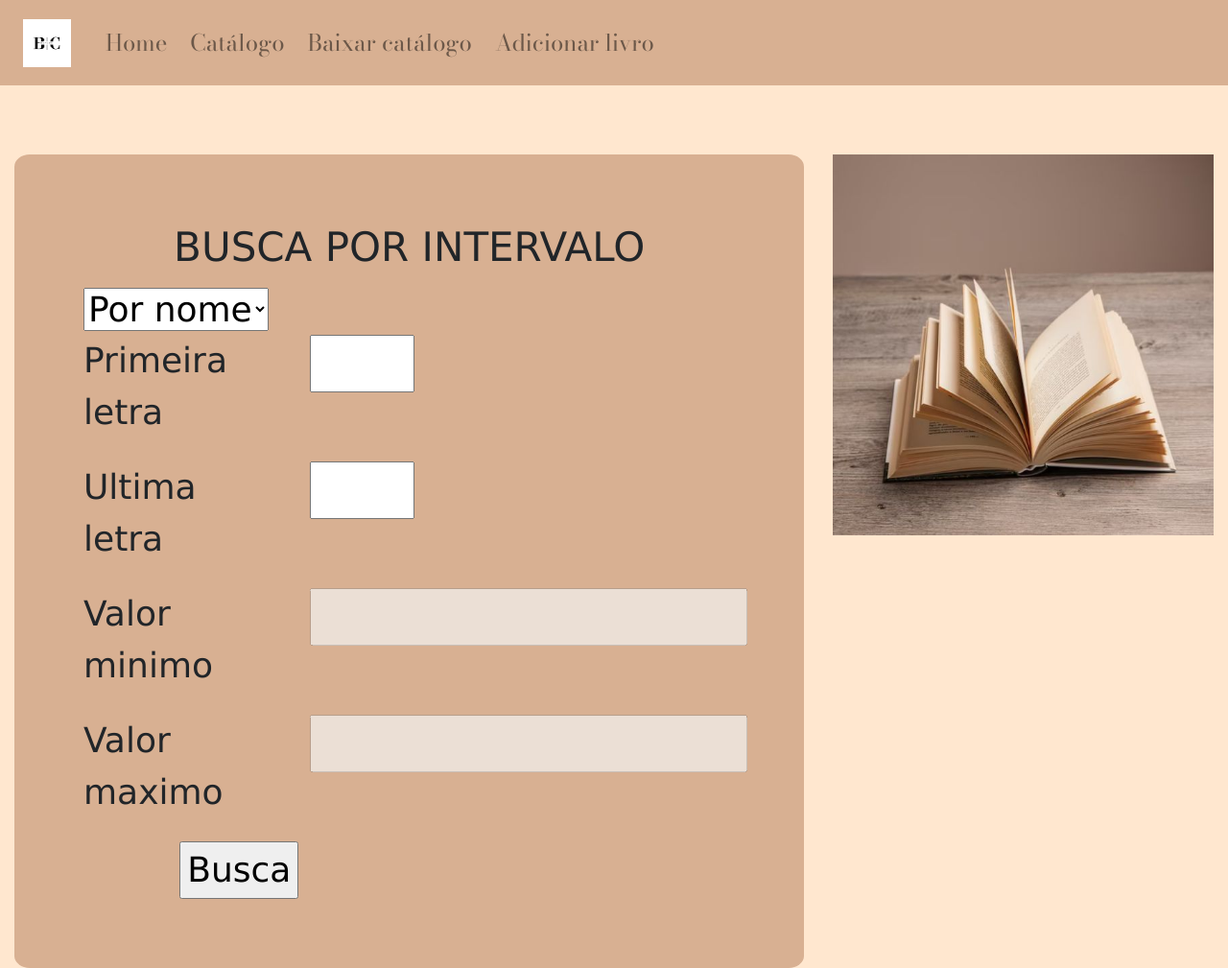
After one commit to tatirib08/estruturas-de-dados, a Flask app: page /mostrarBusca in a window 1280 px wide. The commit adds this page. Shown: the whole page at 96% size. Run offline with Flask 3, Linux system fonts and the light colour scheme; some libraries are stand-ins or nearby versions.

Commit message:
js e py de busca por intervalo ok

```diff
--- a/app_web/main.py
+++ b/app_web/main.py
@@ -66,5 +66,26 @@ def novoLivro():
     # return jsonify(livros.catalogo), 201
     return render_template('catalogo.html')
 
+@app.route('/mostrarBusca')
+def mostrarBusca():
+
+    return render_template('busca_livro_intervalo.html')
+
+@app.route('/buscaIntervalo', methods=['POST'])
+def buscaIntervalo():
+    # print(request.form)
+
+    if(request.form["options"] == "1"):
+        primeira_letra = request.form["fprimeiraletra"]
+        ultima_letra = request.form["fultimaletra"]
+        print("\nPrimeira letra: ", primeira_letra)
+        print("\nUltima letra: ", ultima_letra)
+    if(request.form["options"]== "2"):
+        valor_min = request.form["fmin"]
+        valor_max = request.form["fmax"]
+        print("Valor min: ", valor_min)
+        print("Valor max: ", valor_max)
+
+    return render_template('catalogo.html')
 
 app.run(debug = True)
--- /dev/null
+++ b/app_web/templates/busca_livro_intervalo.html
@@ -0,0 +1,233 @@
+<!DOCTYPE html>
+<html lang="en">
+<head>
+  <title>Bücher</title>
+  <meta charset="utf-8">
+  <meta name="viewport" content="width=device-width, initial-scale=1">
+  <link rel="stylesheet" href="https://cdn.jsdelivr.net/npm/bootstrap@4.0.0/dist/css/bootstrap.min.css" integrity="sha384-Gn5384xqQ1aoWXA+058RXPxPg6fy4IWvTNh0E263XmFcJlSAwiGgFAW/dAiS6JXm" crossorigin="anonymous">
+  <script src="https://code.jquery.com/jquery-3.2.1.slim.min.js" integrity="sha384-KJ3o2DKtIkvYIK3UENzmM7KCkRr/rE9/Qpg6aAZGJwFDMVNA/GpGFF93hXpG5KkN" crossorigin="anonymous"></script>
+  <script src="https://cdn.jsdelivr.net/npm/popper.js@1.12.9/dist/umd/popper.min.js" integrity="sha384-ApNbgh9B+Y1QKtv3Rn7W3mgPxhU9K/ScQsAP7hUibX39j7fakFPskvXusvfa0b4Q" crossorigin="anonymous"></script>
+  <script src="https://cdn.jsdelivr.net/npm/bootstrap@4.0.0/dist/js/bootstrap.min.js" integrity="sha384-JZR6Spejh4U02d8jOt6vLEHfe/JQGiRRSQQxSfFWpi1MquVdAyjUar5+76PVCmYl" crossorigin="anonymous"></script>
+
+  <style>
+    @import url('https://fonts.googleapis.com/css2?family=Bodoni+Moda:ital,opsz,wght@0,6..96,400..900;1,6..96,400..900&display=swap');
+
+    *{
+      font-family: "Bodoni Moda", serif;
+      font-weight: normal;
+      font-size: 1.5rem;
+    }
+
+    body {
+      background-color: #FFE7CF;
+    }
+
+    /* Remove the navbar's default margin-bottom and rounded borders */
+    .navbar {
+      background-color:#D8B092;
+    }
+
+    /* Set black background color, white text and some padding */
+    footer {
+      background-color: #555;
+      color: white;
+      padding: 15px;
+    }
+
+    .debug{
+      border: 10px solid red;
+    }
+
+    .rectangle{
+      background-color: #D8B092;
+      border-radius: 2vh / 1vw ;
+      font-size: 2.5rem;
+    }
+
+    .menu{
+      /* font-family:Verdana, Geneva, Tahoma, sans-serif; */
+      font-size: 1rem;
+      /* font-weight:normal; */
+    }
+
+    .fonte{
+      font-family:Verdana, Geneva, Tahoma, sans-serif !important;
+    }
+
+  </style>
+</head>
+
+<body>
+
+  <nav class="navbar navbar-expand-lg navbar-light">
+    <a class="navbar-brand" href="#">
+      <img src="../static/img/logo-bucher1.png" width="50" height="50" class="d-inline-block align-top" alt="">
+    </a>
+
+    <button class="navbar-toggler" type="button" data-toggle="collapse" data-target="#navbarTogglerDemo01" aria-controls="navbarTogglerDemo01" aria-expanded="false" aria-label="Toggle navigation">
+      <span class="navbar-toggler-icon"></span>
+    </button>
+    <div class="collapse navbar-collapse" id="myNavbar">
+      <ul class="navbar-nav mr-auto mt-2 mt-lg-0">
+        <li class="nav-item ">
+          <a class="menu nav-link" href="{{url_for('principal')}}">Home <span class="sr-only">(current)</span></a>
+        </li>
+        <li class="nav-item">
+          <a class="menu nav-link" href="{{url_for('catalogo')}}">Catálogo</a>
+        </li>
+        <li>
+          <a class="menu nav-link" href="{{url_for('baixarCatalogo')}}">Baixar catálogo </a>
+        </li>
+        <li>
+          <a class="menu nav-link" href="{{url_for('addLivro')}}"  >Adicionar livro</a>
+        </li>
+      </ul>
+    </div>
+  </nav>
+
+
+  <div  id="quadradoGrande" class="container-fluid d-flex justify-content-center">
+    <div class="row mt-5">
+      <div class="container-fluid d-flex flex-column justify-content-center col-8">
+
+        <div class="fonte container-fluid rectangle w-100 p-5 flex-fill">
+          <p id="" class="h3 text-center">BUSCA POR INTERVALO</p>
+
+        <form name="myForm"  action="http://127.0.0.1:5000/buscaIntervalo" onsubmit="return validarBusca()" method="post">
+
+            <select id="options" name="options" onchange="verificaEscolha()" class="fonte" required="required">
+                <option value="1">Por nome</option>
+                <option value="2">Por preço</option>
+            </select>
+
+            <div class="row mb-3">
+              <div class="fonte col-md-4">
+                Primeira letra
+              </div>
+              <div class="fonte col-md-8">
+                <input type="text" size="1" maxlength="1" name="fprimeiraletra" id="fprimeiraletra">
+              </div>
+            </div>
+
+            <div class="fonte row mb-3">
+              <div class="fonte col-md-4">
+                Ultima letra
+              </div>
+              <div class="fonte col-md-8">
+                <input type="text" size="1" maxlength="1" name="fultimaletra" id="fultimaletra">
+              </div>
+            </div>
+
+            <div class="row mb-3">
+                <div class="fonte col-md-4">
+                  Valor minimo
+                </div>
+                <div class="fonte col-md-8">
+                  <input type="number" name="fmin" id="fmin" disabled>
+                </div>
+            </div>
+
+            <div class="row mb-3">
+                <div class="fonte col-md-4">
+                  Valor maximo
+                </div>
+                <div class="fonte col-md-8">
+                  <input type="number" name="fmax" id="fmax" disabled>
+                </div>
+            </div>
+            <div class="row mt-2">
+
+                <!-- <div class="fonte col-md-6 d-flex justify-content-center ">
+                    <input id="BuscaPreco" class="btn-secundary" type="submit" value="Busca por preço" disabled>
+                </div> -->
+                <div class="fonte col-md-6 d-flex justify-content-center ">
+                    <input  id="busca" class="btn-secundary" type="submit" value="Busca" >
+                </div>
+            </div>
+
+
+          </form>
+        </div>
+      </div>
+      <div class="col-4">
+        <img id="fotoLivro" src="../static/img/livro.jpg" class="img-fluid">
+      </div>
+    </div>
+  </div>
+
+  <script>
+  async function validarBusca()
+  {
+
+    var input = document.getElementById("options").value;
+
+    let fprimeiraletra = document.getElementById("fprimeiraletra").value;
+
+    let fultimaletra = document.getElementById("fultimaletra").value;
+
+    let fmin = document.getElementById("fmin").value;
+
+    let fmax = document.getElementById("fmax").value;
+
+    if(input == "1"){ //por nome
+        if (!fprimeiraletra || fprimeiraletra.value=="")
+        {
+            alert("Informe a primeira letra")
+            return false;
+        }
+        if (!fultimaletra || fultimaletra.value=="")
+        {
+            alert("Informe a ultima letra")
+            return false;
+        }
+
+        if(fultimaletra < fprimeiraletra)
+        {
+            alert("A última letra deve ser maior que a primeira");
+            return false;
+        }
+    }
+    if(input == "2"){ //por preço
+        if (!fmax || fmax.value=="")
+        {
+            alert("Informe o valor maximo")
+            return false;
+        }
+        if (!fmin || fmin.value=="")
+        {
+            alert("Informe o valor minimo")
+            return false;
+        }
+    }
+
+    return true;
+  }
+
+
+  function verificaEscolha()
+  {
+    var input = document.getElementById("options").value;
+
+    if(input == "1"){ //por nome
+        document.getElementById("fprimeiraletra").disabled = false;
+        document.getElementById("fultimaletra").disabled = false;
+        document.getElementById("fmin").disabled = true;
+        document.getElementById("fmax").disabled = true;
+
+    }
+    if(input == "2"){ //por preço
+        document.getElementById("fmin").disabled = false;
+        document.getElementById("fmax").disabled = false;
+        document.getElementById("fprimeiraletra").disabled = true;
+        document.getElementById("fultimaletra").disabled = true;
+
+    }
+  }
+
+
+
+  </script>
+</body>
+
+
+</html>
--- a/app_web/templates/index.html
+++ b/app_web/templates/index.html
@@ -86,6 +86,9 @@
         <li>
           <a class="menu nav-link" href="{{url_for('addLivro')}}"  >Adicionar livro</a>
         </li>
+        <li>
+          <a class="menu nav-link" href="{{url_for('mostrarBusca')}}" >Buscar Intervalo</a>
+        </li>
       </ul>
     </div>
   </nav>
```
